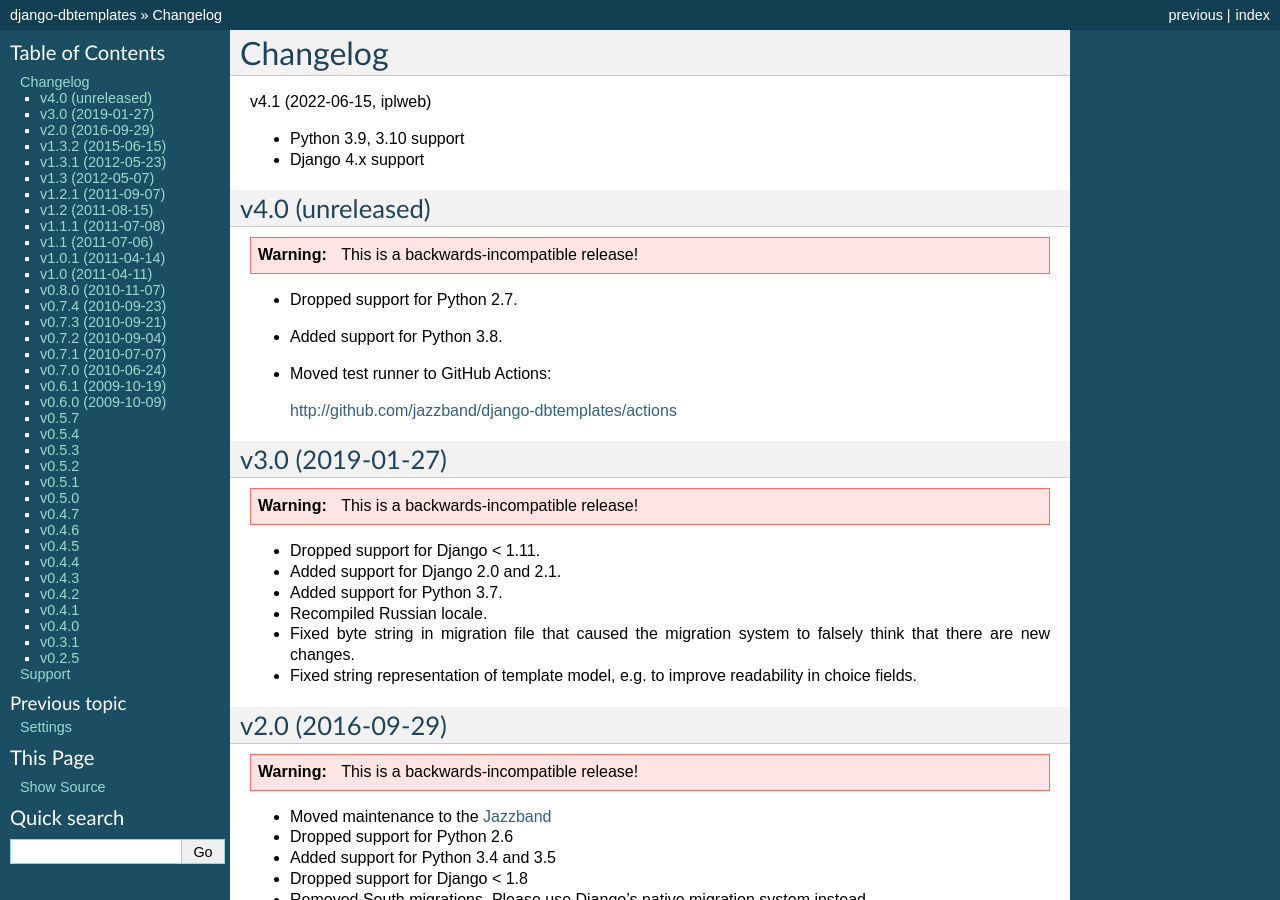
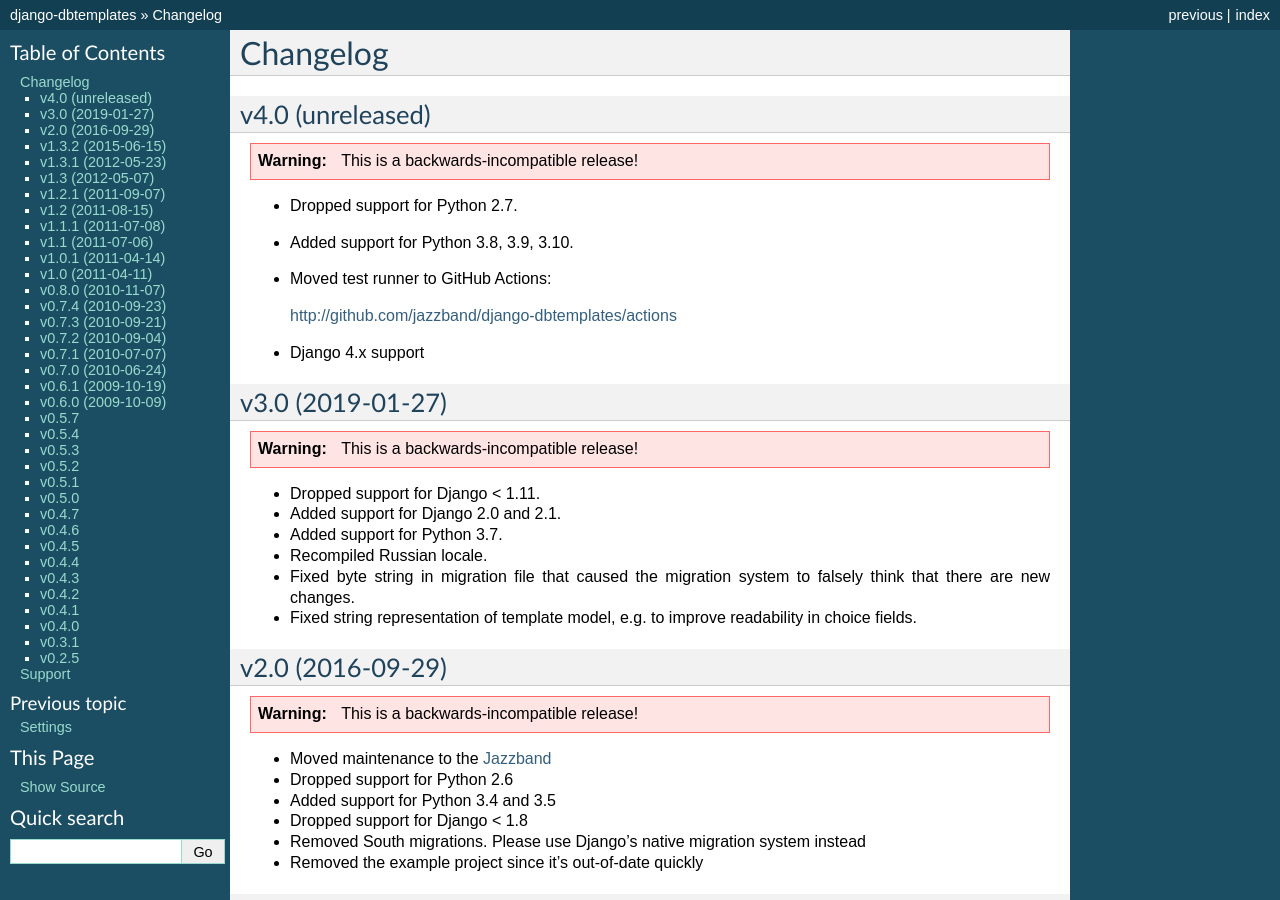
Before and after one commit to jazzband/django-dbtemplates, a Sphinx documentation site: the page built from docs/changelog.txt, in a window 1280 px wide and 900 px high. Built offline with Sphinx 7.4.7, drawn with Linux system fonts in a browser that asks for light colours.

Commit message:
Document changes in 4.0 (unreleased)

```diff
--- a/docs/changelog.txt
+++ b/docs/changelog.txt
@@ -1,12 +1,5 @@
 Changelog
 =========
-
-v4.1 (2022-06-15, iplweb)
-
-* Python 3.9, 3.10 support
-
-* Django 4.x support
-
 
 v4.0 (unreleased)
 -----------------
```
Also changed, not shown: other parts of docs/changelog.txt (+3 -1 lines).
